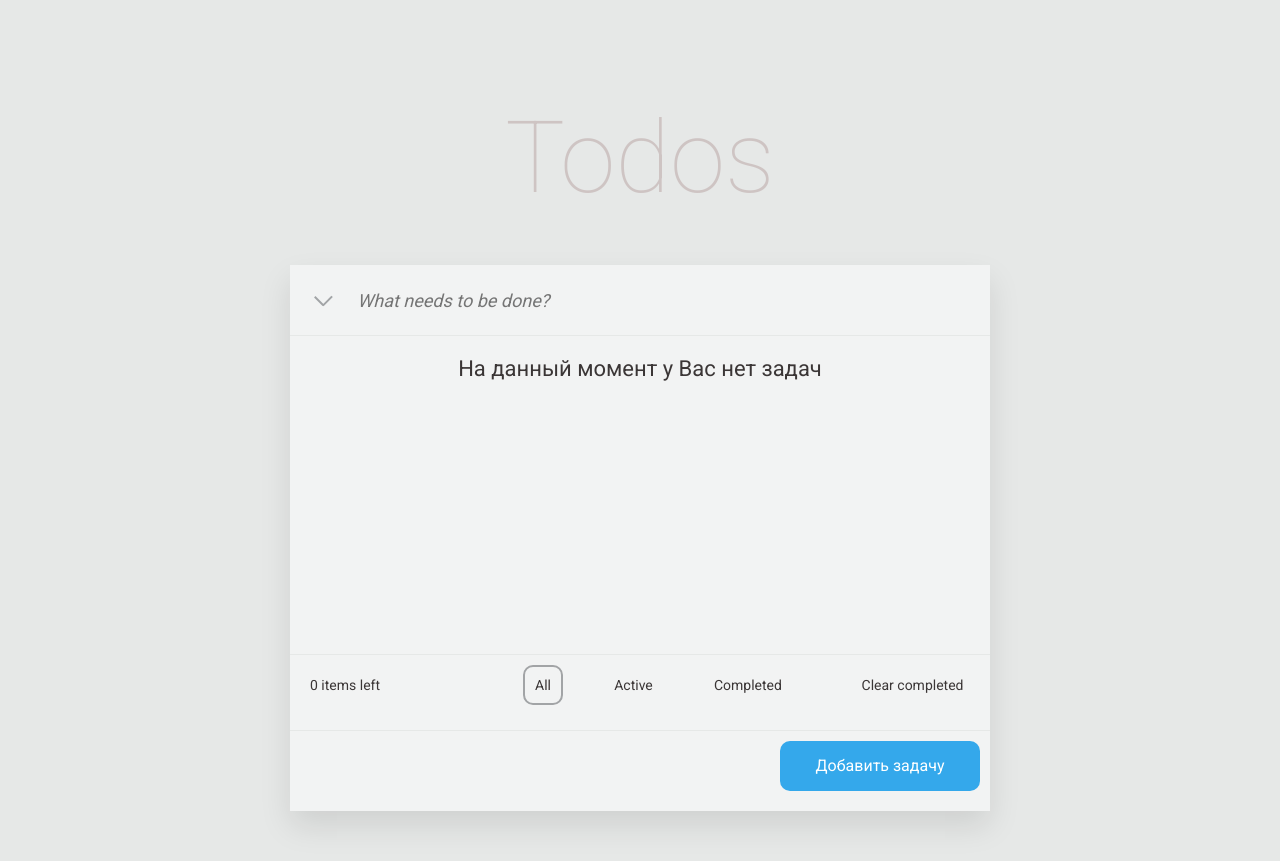
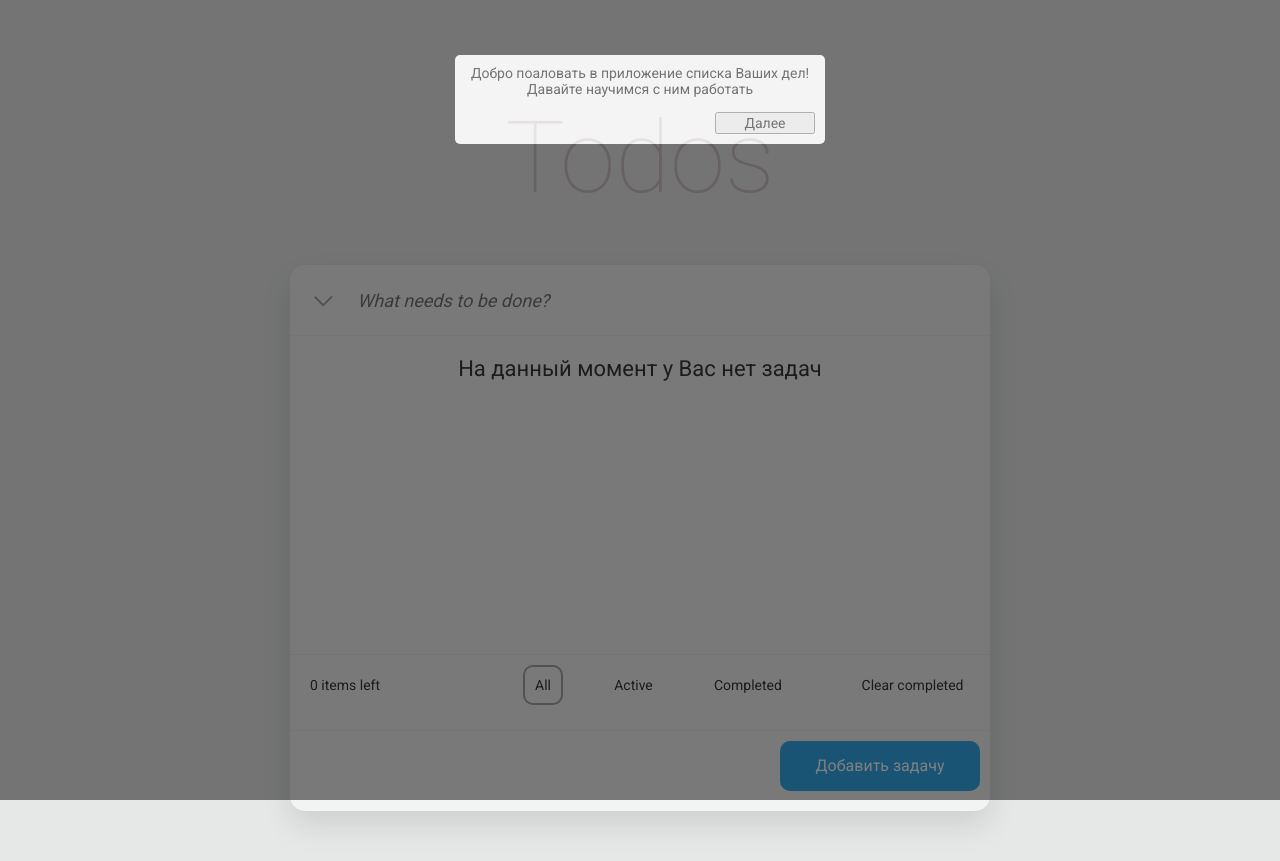
Before and after one commit to SergeySKA10/mb_pet_todoList, a Next.js app: page / in a window 1280 px wide. Built offline with nearby package versions, Linux system fonts and the light colour scheme.

Commit message:
WIP/tutorial - PopupTutorial: create component

```diff
--- a/src/app/layout.tsx
+++ b/src/app/layout.tsx
@@ -3,6 +3,7 @@
 import { Roboto } from 'next/font/google';
 import { TodoListContextProvider } from '@/features/context/TodoContext';
 import { Popup } from '@/features/components/ui/Popup/Popup';
+import { PopupTutorial } from '@/features/components/ui/PopupTutorial/PopupTutorial';
 import '@/style/globals.scss';
 
 const robotoSans = Roboto({
@@ -22,6 +23,7 @@ export default function RootLayout({
                 <TodoListContextProvider>
                     {children}
                     <Popup />
+                    <PopupTutorial />
                 </TodoListContextProvider>
             </body>
         </html>
--- a/src/features/components/TodoList/TodoList.scss
+++ b/src/features/components/TodoList/TodoList.scss
@@ -1,4 +1,5 @@
 .todoList {
+    border-radius: 15px;
     margin: 50px auto;
     padding: 10px 0px;
     max-width: 700px;
--- /dev/null
+++ b/src/features/components/ui/PopupTutorial/PopupTutorial.scss
@@ -0,0 +1,48 @@
+.popup-tutorial {
+    padding-top: 150px;
+    position: fixed;
+    z-index: 2000;
+    top: 0;
+    left: 0;
+    display: flex;
+    justify-content: center;
+    align-items: center;
+    width: 100%;
+    height: 100%;
+    background-color: rgb(0, 0, 0);
+    opacity: 0.5;
+    &__message {
+        display: flex;
+        flex-direction: column;
+        gap: 15px;
+        align-items: end;
+        position: absolute;
+        text-align: center;
+        color: #000000;
+        font-size: 14px;
+        font-weight: 400;
+        top: -25px;
+        left: 0;
+        transform: translateX(-50%);
+        width: 370px;
+        min-height: 20px;
+        padding: 10px;
+        background-color: #ffffff;
+        border-radius: 5px;
+        opacity: 1;
+        button {
+            width: 100px;
+        }
+    }
+    &__block {
+        position: absolute;
+        top: 10vh;
+        left: 50%;
+        transform: translateX(-50%);
+        border-radius: 15px;
+        display: block;
+        width: 0px;
+        height: 0px;
+        background-color: #ffffff;
+    }
+}
--- /dev/null
+++ b/src/features/components/ui/PopupTutorial/PopupTutorial.tsx
@@ -0,0 +1,30 @@
+'use client';
+
+import { useState } from 'react';
+import './PopupTutorial.scss';
+
+export const PopupTutorial = () => {
+    const [step, setStep] = useState<number>(0);
+    const [text, setText] = useState<string[]>([
+        'Добро поаловать в приложение списка Ваших дел! Давайте научимся с ним работать',
+        'Нажимайте на кнопку что сворачивать и разворачивать список дел',
+        'Введите текст задачи для быстрого поиска',
+        'Выбирайте фильтры для просмотра отфильтрованного списка задач',
+        'Отчищайте список выполненных задач',
+        'Это считчик активных задач',
+        'Нажимайте кнопку, чтобы создать задачу',
+    ]);
+
+    return (
+        <section className="popup-tutorial">
+            <div className="popup-tutorial__block">
+                <div className="popup-tutorial__message">
+                    <p className="popup-tutorial__message_text">{text[step]}</p>
+                    <button className="popup-tutorial__message_btn">
+                        Далее
+                    </button>
+                </div>
+            </div>
+        </section>
+    );
+};
```
